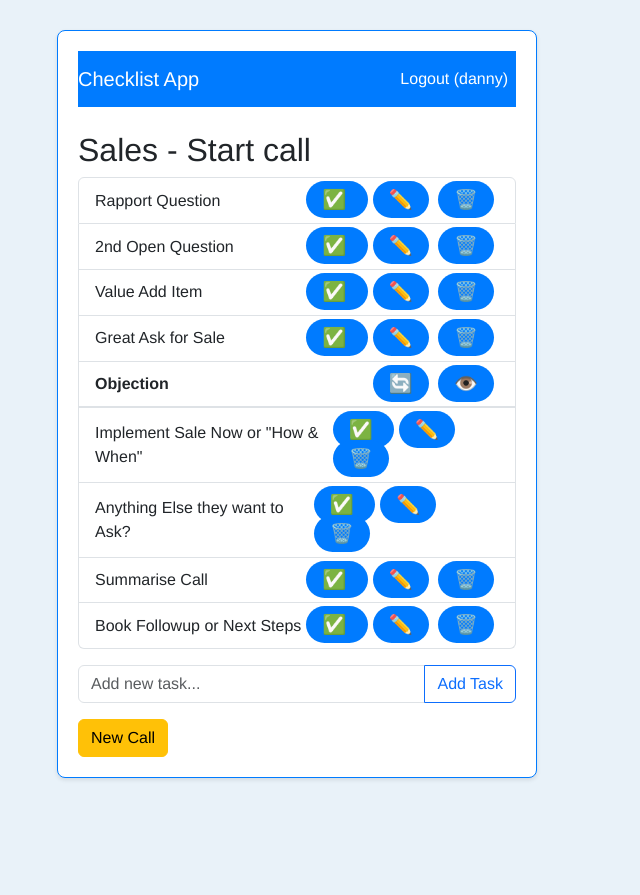
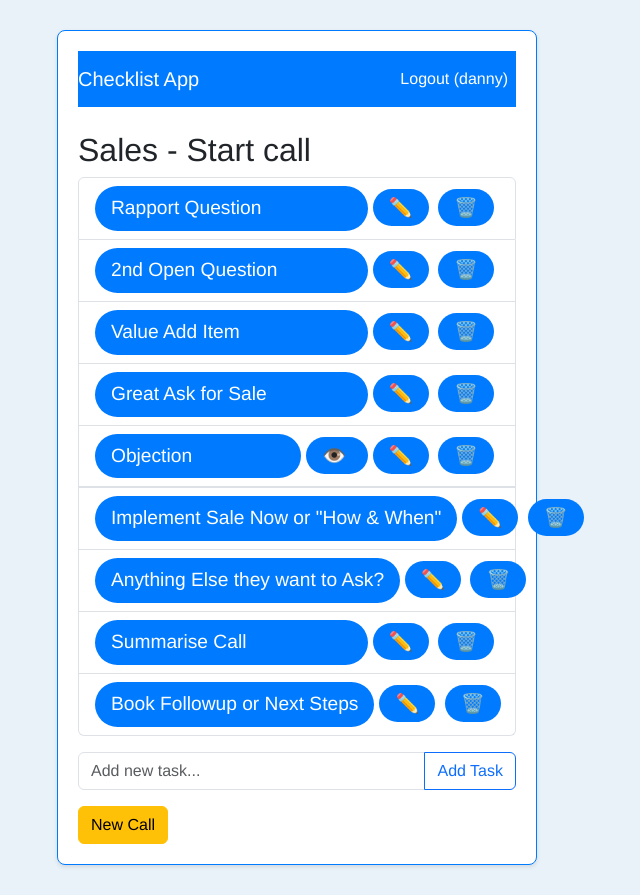
Before and after one commit to neonnubula/fycCallCentre, a Flask app: a page that uses your_project/templates/checklist.html in a window 1280 px wide. Shown: the whole page, without its empty margins (343-983 px from the left). Before the commit the page ends 780 px from the top, so only its background shows below. Run offline with Flask 3, Linux system fonts and the light colour scheme; a user stored in the database is signed in; data comes from the database, SQL or seed files in the repository; both versions use the stored data as it was after the commit.

Commit message:
design fixes but needs to make work within border

```diff
--- a/your_project/static/style.css
+++ b/your_project/static/style.css
@@ -27,21 +27,46 @@ body {
     color: #fff !important;
 }
 
-/* Updated emoji button styling */
+/* Updated emoji button styling for an elegant, rounded look */
 .button-emoji {
     font-size: 1.2rem;
     padding: 8px 16px;
     border: none;
     background-color: #007bff;
     color: #fff;
-    border-radius: 25px;  /* more rounded and elegant */
+    border-radius: 25px;    /* more rounded/oval */
     margin-right: 5px;
     cursor: pointer;
     transition: background-color 0.3s ease, transform 0.2s;
     text-decoration: none;
+    white-space: nowrap;
 }
 
 .button-emoji:hover {
     background-color: #0056b3;
     transform: translateY(-2px);
 }
+
+/* "Done" tasks (when buttons are hit) have strike-through and turn green */
+.done-task {
+    text-decoration: line-through;
+    opacity: 0.7;
+    background-color: #28a745 !important;  /* green */
+    border-color: #28a745 !important;
+}
+
+/* Ensure list-group items don't wrap on smaller screens */
+.list-group-item {
+    white-space: nowrap;
+}
+
+/* Responsive font and padding adjustments on smaller screens */
+@media (max-width: 600px) {
+    .list-group-item,
+    .button-emoji {
+        font-size: 0.875rem; /* slightly smaller font size, ~14px */
+    }
+    .button-emoji {
+        padding: 6px 12px;  /* adjust padding so everything fits nicely */
+    }
+}
--- a/your_project/templates/checklist.html
+++ b/your_project/templates/checklist.html
@@ -5,37 +5,33 @@
   <ul class="list-group mb-3">
     {% for task in tasks %}
       <li class="list-group-item d-flex justify-content-between align-items-center">
-        <span>
+        <a href="{{ url_for('toggle_task', task_id=task.id) }}"
+           class="button-emoji {% if task.done %}done-task{% endif %} flex-grow-1 text-start">
+          {{ task.text }}
+        </a>
+        <div>
           {% if task.text == "Objection" and (task.call_type in ["sales", "support"]) and (task.checklist_type == "start call") %}
-            <strong>Objection</strong>
-          {% else %}
-            {{ task.text }}
-          {% endif %}
-        </span>
-        <span>
-          {% if task.text == "Objection" and (task.call_type in ["sales", "support"]) and (task.checklist_type == "start call") %}
-            <a href="{{ url_for('toggle_task', task_id=task.id) }}" class="button-emoji">🔄</a>
-            <a class="button-emoji" data-bs-toggle="collapse" href="#subChecklist{{ task.id }}" role="button" aria-expanded="false" aria-controls="subChecklist{{ task.id }}">
+            <a class="button-emoji" data-bs-toggle="collapse"
+               href="#subChecklist{{ task.id }}" role="button"
+               aria-expanded="false" aria-controls="subChecklist{{ task.id }}">
               👁️
             </a>
-          {% else %}
-            <a href="{{ url_for('toggle_task', task_id=task.id) }}" class="button-emoji">
-              {% if task.done %}🔙{% else %}✅{% endif %}
-            </a>
-            <a href="{{ url_for('edit_task', task_id=task.id) }}" class="button-emoji">✏️</a>
-            <a href="{{ url_for('delete_task', task_id=task.id) }}" class="button-emoji">🗑️</a>
           {% endif %}
-        </span>
+          <a href="{{ url_for('edit_task', task_id=task.id) }}" class="button-emoji">✏️</a>
+          <a href="{{ url_for('delete_task', task_id=task.id) }}" class="button-emoji">🗑️</a>
+        </div>
       </li>
       {% if task.text == "Objection" and (task.call_type in ["sales", "support"]) and (task.checklist_type == "start call") and task.subtasks %}
-        <div class="collapse" id="subChecklist{{ task.id }}">
+        <div class="collapse {% if task.done %}show{% endif %}" id="subChecklist{{ task.id }}">
           <ul class="list-group mt-2">
             {% for sub in task.subtasks %}
               <li class="list-group-item d-flex justify-content-between align-items-center">
-                <span>{{ sub.text }}</span>
-                <a href="{{ url_for('toggle_subtask', subtask_id=sub.id) }}" class="button-emoji">
-                  {% if sub.done %}🔙{% else %}✅{% endif %}
+                <a href="{{ url_for('toggle_subtask', subtask_id=sub.id) }}"
+                   class="button-emoji {% if sub.done %}done-task{% endif %} flex-grow-1 text-start">
+                  {{ sub.text }}
                 </a>
+                <a href="{{ url_for('edit_task', task_id=sub.id) }}" class="button-emoji">✏️</a>
+                <a href="{{ url_for('delete_task', task_id=sub.id) }}" class="button-emoji">🗑️</a>
               </li>
             {% endfor %}
           </ul>
@@ -52,6 +48,6 @@
   </form>
 
   <a href="{{ url_for('new_call', call_type=call_type, checklist_type=checklist_type) }}" class="btn btn-warning mt-3">
-      New Call
+    New Call
   </a>
 {% endblock %}
```
Also changed, not shown: instance/checklist_app.db.
